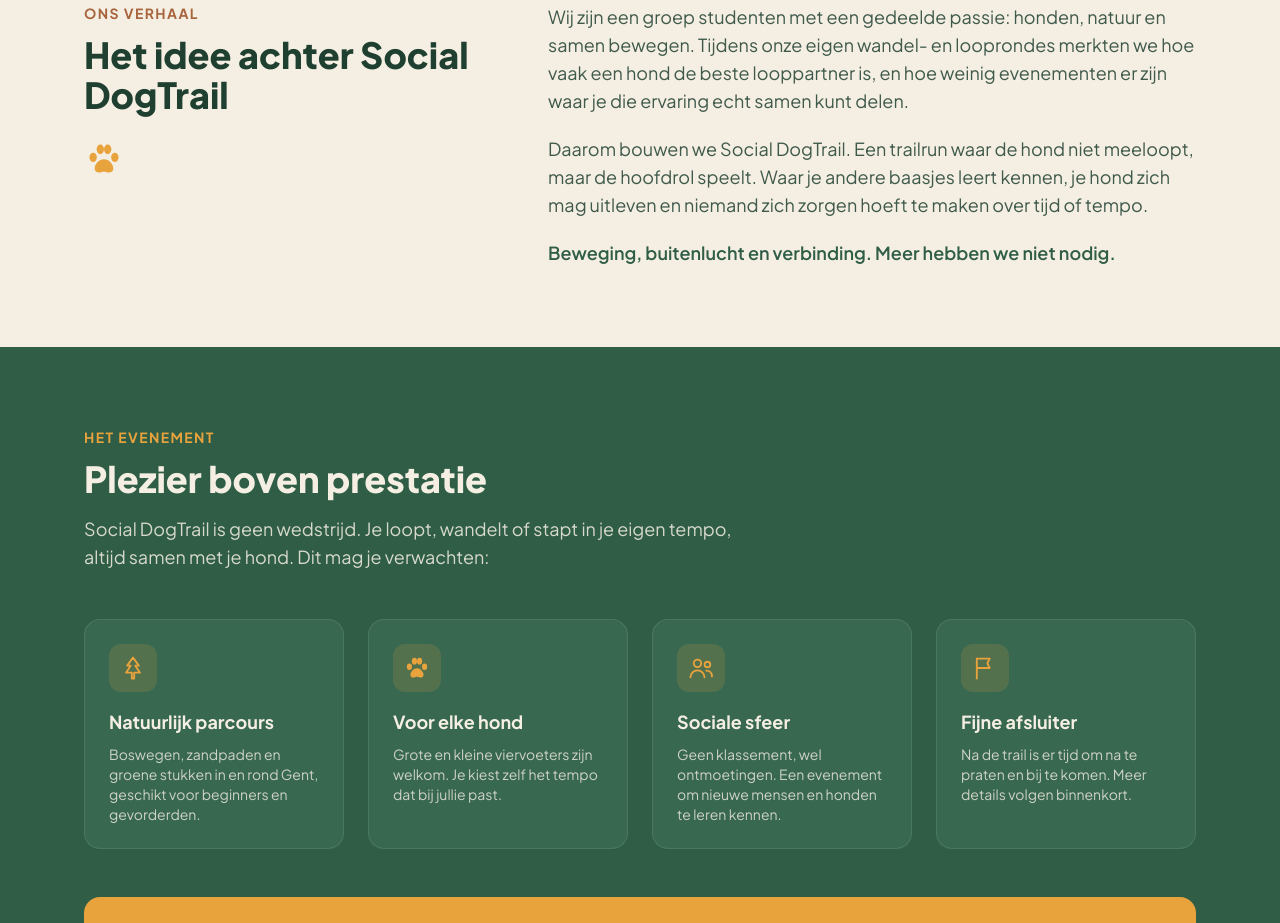
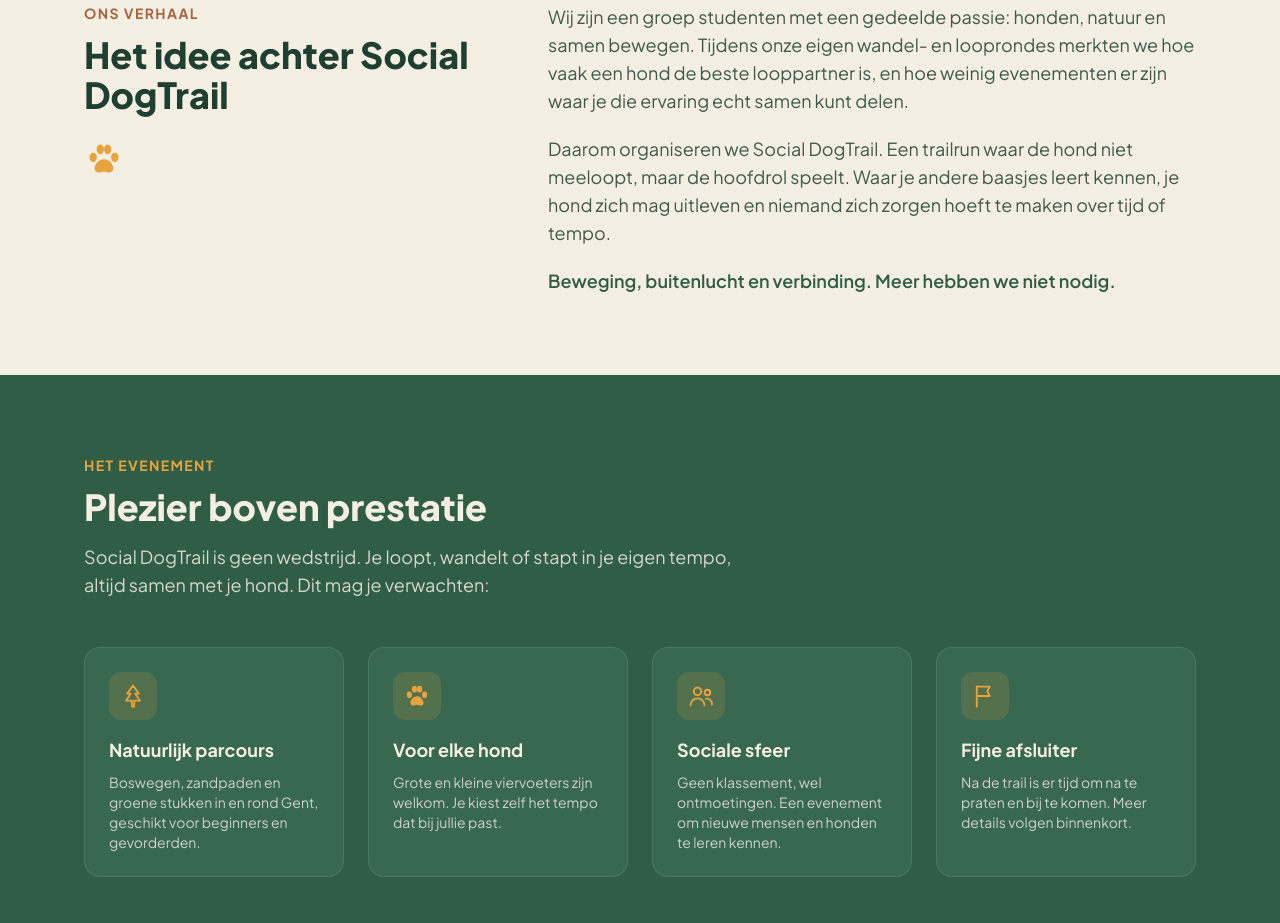
Before and after one commit to nicolabruggeman/SocialDogTrail, a plain HTML site: page index.html in a window 1280 px wide. Shown: the part 1040-1963 px from the top of the page. Drawn offline with nearby package versions, Linux system fonts and the light colour scheme.

Commit message:
Update index.html

```diff
--- a/index.html
+++ b/index.html
@@ -253,7 +253,7 @@
       </div>
       <div class="md:col-span-3 space-y-5 text-lg text-forest-dark/85 reveal from-right">
         <p>Wij zijn een groep studenten met een gedeelde passie: honden, natuur en samen bewegen. Tijdens onze eigen wandel- en looprondes merkten we hoe vaak een hond de beste looppartner is, en hoe weinig evenementen er zijn waar je die ervaring echt samen kunt delen.</p>
-        <p>Daarom bouwen we Social DogTrail. Een trailrun waar de hond niet meeloopt, maar de hoofdrol speelt. Waar je andere baasjes leert kennen, je hond zich mag uitleven en niemand zich zorgen hoeft te maken over tijd of tempo.</p>
+        <p>Daarom organiseren we Social DogTrail. Een trailrun waar de hond niet meeloopt, maar de hoofdrol speelt. Waar je andere baasjes leert kennen, je hond zich mag uitleven en niemand zich zorgen hoeft te maken over tijd of tempo.</p>
         <p class="font-semibold text-forest">Beweging, buitenlucht en verbinding. Meer hebben we niet nodig.</p>
       </div>
     </section>
```
